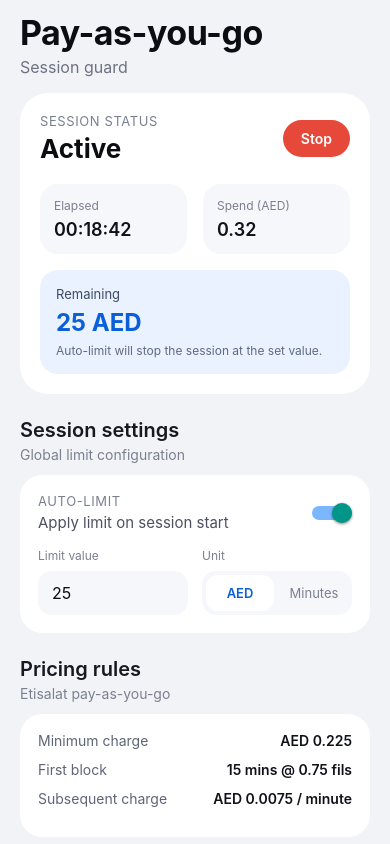
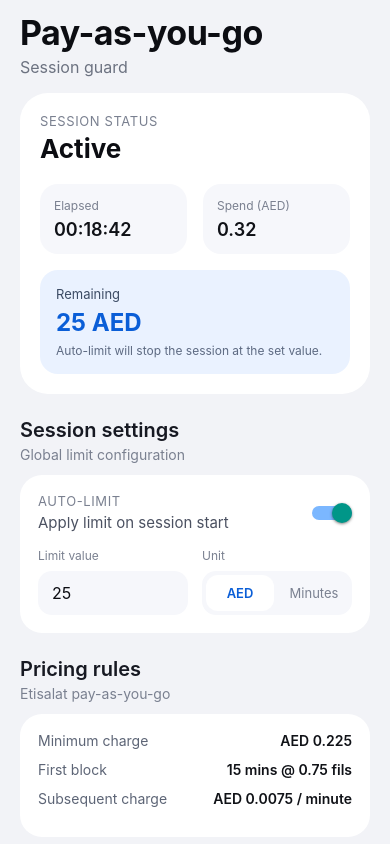
Before and after one commit to MkkMkkMkkGh/-777-1-tracker-eAnd, a React Native app: screen / in a window 390 px wide. Built offline with nearby package versions, Linux system fonts and the light colour scheme.

Commit message:
remove stop and activate button

```diff
--- a/App.tsx
+++ b/App.tsx
@@ -55,10 +55,9 @@ function App() {
 
 function AppContent() {
   const safeAreaInsets = useSafeAreaInsets();
-  const [autoLimitEnabled, setAutoLimitEnabled] = useState(true);
   const [limitValue, setLimitValue] = useState('25');
   const [limitUnit, setLimitUnit] = useState<LimitUnit>('AED');
-  const [sessionActive, setSessionActive] = useState(true);
+  const [autoLimitEnabled, setAutoLimitEnabled] = useState(true);
 
   const session = useMemo(
     () => ({
@@ -80,9 +79,7 @@ function AppContent() {
       >
         <HeaderSection title="Pay-as-you-go" subtitle="Session guard" />
 
-        <SessionCard
-          sessionActive={sessionActive}
-          onToggleSession={() => setSessionActive(!sessionActive)}
+      <SessionCard
           session={session}
           autoLimitEnabled={autoLimitEnabled}
           limitUnit={limitUnit}
@@ -131,14 +128,10 @@ function SectionHeader({ title, hint }: { title: string; hint?: string }) {
 }
 
 function SessionCard({
-  sessionActive,
-  onToggleSession,
   session,
   autoLimitEnabled,
   limitUnit,
 }: {
-  sessionActive: boolean;
-  onToggleSession: () => void;
   session: { elapsed: string; spend: string; remaining: string };
   autoLimitEnabled: boolean;
   limitUnit: LimitUnit;
@@ -148,22 +141,8 @@ function SessionCard({
       <View style={styles.cardRowBetween}>
         <View>
           <Text style={styles.cardLabel}>Session status</Text>
-          <Text style={styles.cardTitle}>
-            {sessionActive ? 'Active' : 'Inactive'}
-          </Text>
+          <Text style={styles.cardTitle}>Active</Text>
         </View>
-        <Pressable
-          style={({ pressed }) => [
-            styles.pillButton,
-            sessionActive ? styles.pillStop : styles.pillStart,
-            pressed && styles.pillPressed,
-          ]}
-          onPress={onToggleSession}
-        >
-          <Text style={styles.pillText}>
-            {sessionActive ? 'Stop' : 'Start'}
-          </Text>
-        </Pressable>
       </View>
 
       <View style={styles.metricsRow}>
```
